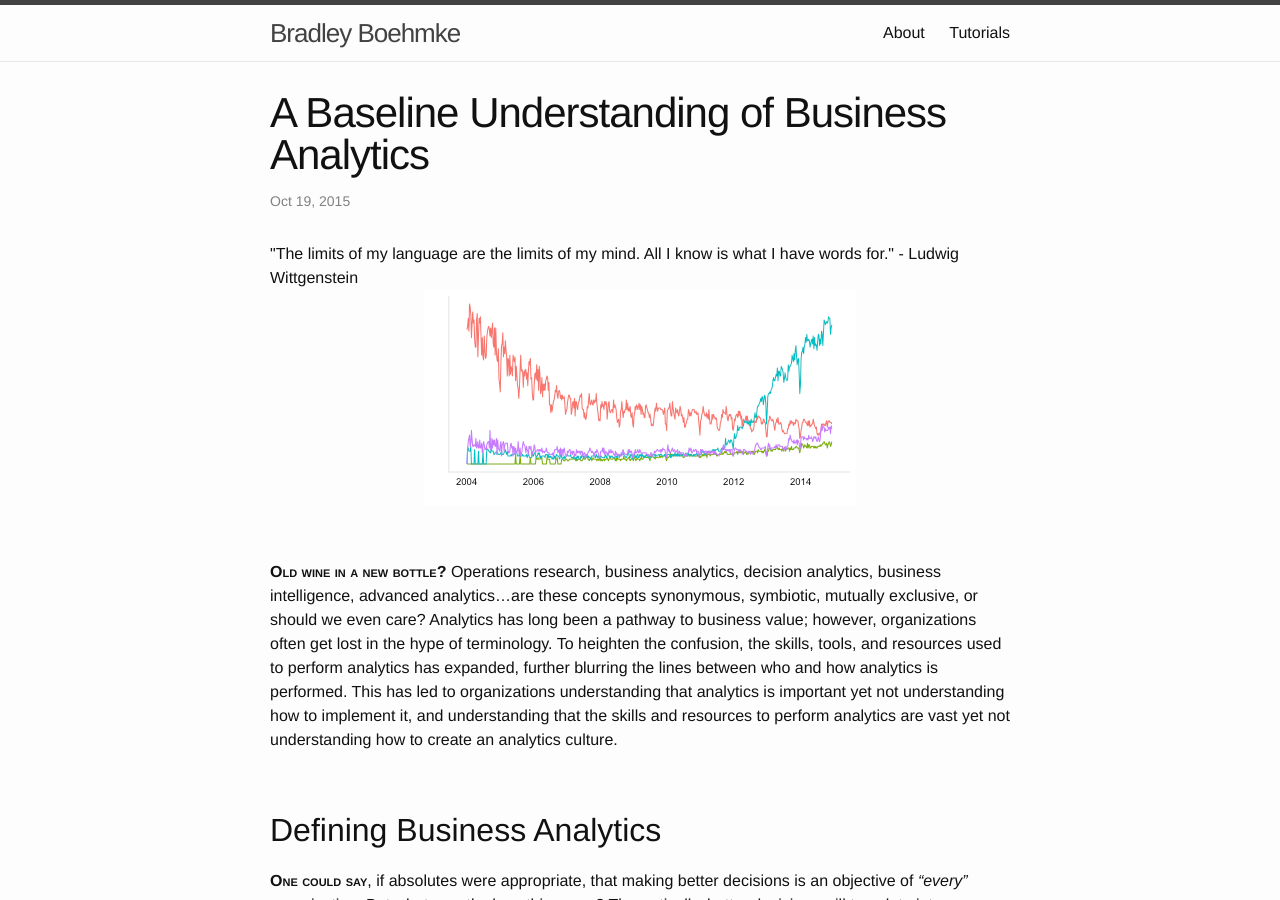
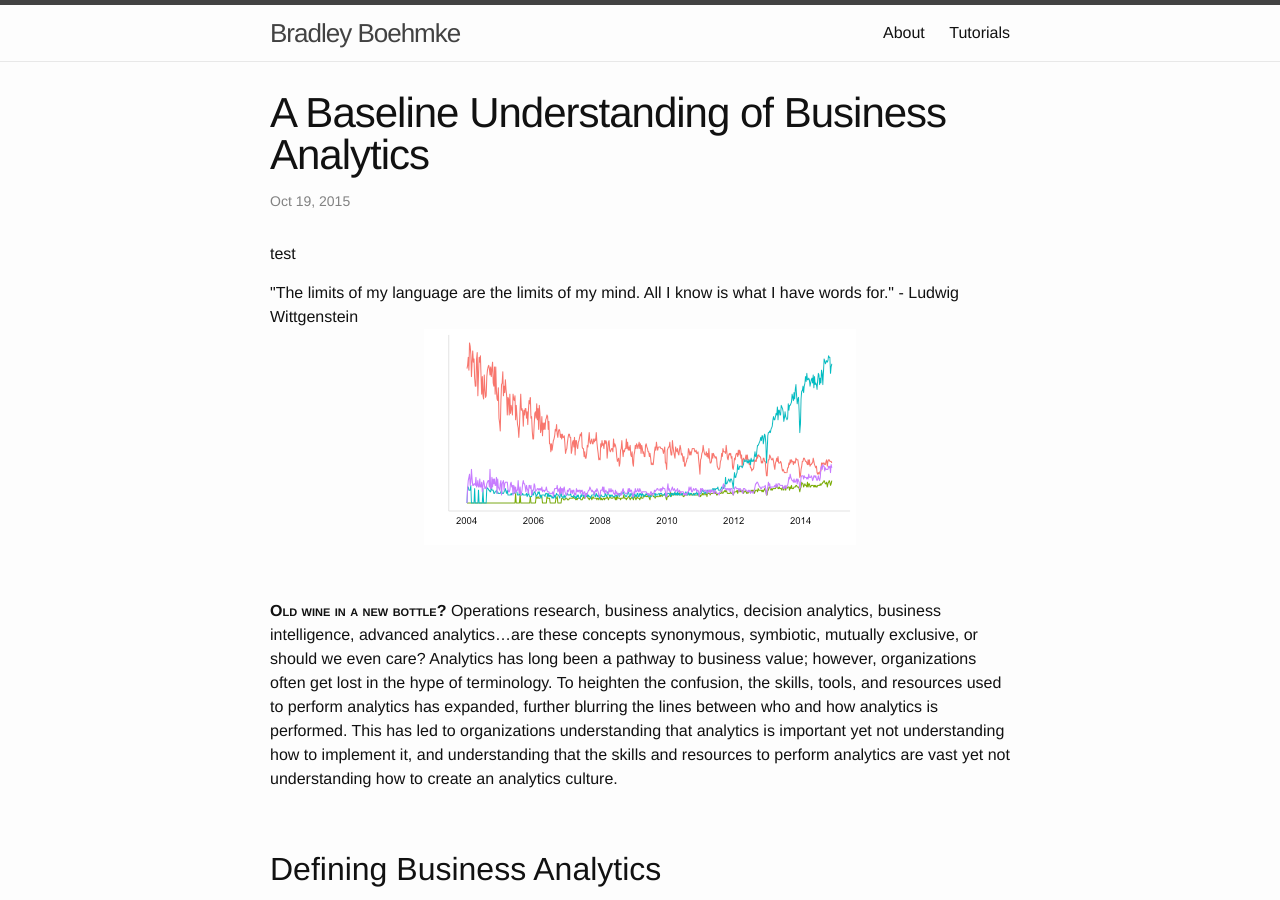
Before and after one commit to bradleyboehmke/bradleyboehmke, a Jekyll site: the page built from _posts/2015-12-28-a-baseline-understanding-of-business-analytics.md, in a window 1280 px wide and 900 px high. Built offline with Jekyll 4.4.1, drawn with Linux system fonts in a browser that asks for light colours.

Commit message:
Update 2015-12-28-a-baseline-understanding-of-business-analytics.md

```diff
--- a/_posts/2015-12-28-a-baseline-understanding-of-business-analytics.md
+++ b/_posts/2015-12-28-a-baseline-understanding-of-business-analytics.md
@@ -5,6 +5,10 @@ date: 2015-10-19
 published: true
 tags: [business analytics]
 ---
+
+<p>
+test
+</p>
 
 <style>
 
```
